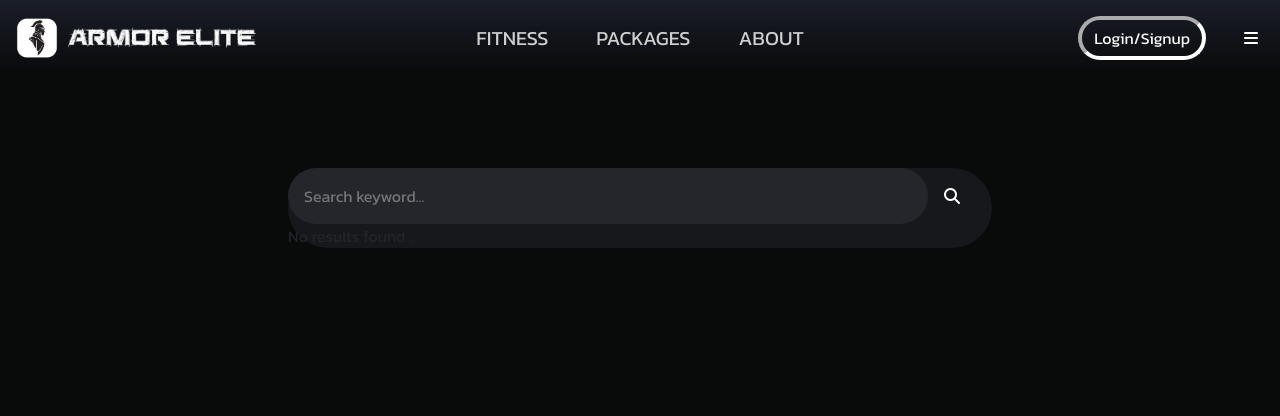
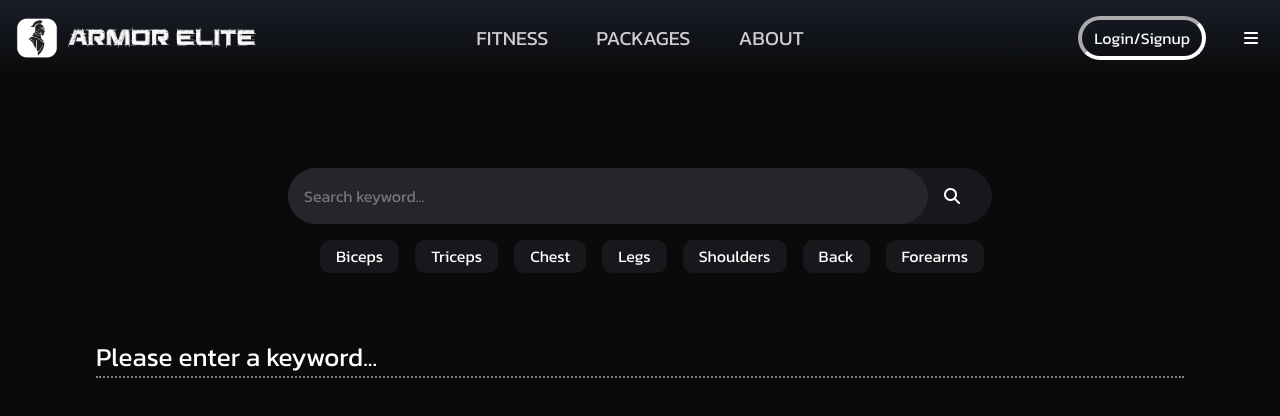
Before and after one commit to HemantDutta/ArmorElite-Gym-App, a React (Create React App) app in the folder client/: page /exercises in a window 1280 px wide. Shown: the top 416 px of the page. Built offline with nearby package versions, Linux system fonts and the light colour scheme; a web font is replaced by a local one.

Commit message:
Create Exercise keywords, Grid, Item and content

```diff
--- a/client/public/assets/css/ArmorEliteStyles.css
+++ b/client/public/assets/css/ArmorEliteStyles.css
@@ -1583,6 +1583,34 @@ nav .navbar-bigMenu-container .bigMenu-innerContainer .bigMenu-optionList-contai
     padding: 3rem;
 }
 
+.exercises .search-keyword-flex{
+    display: flex;
+    justify-content: flex-start;
+    align-items: center;
+    width: 50vw;
+    margin: 1rem auto;
+    column-gap: 1rem;
+}
+
+.exercises .search-keyword-flex .search-keyword-item button{
+    background-color: #17181c;
+    padding: 0.275rem 1rem;
+    border-radius: 10px;
+    color: white;
+    cursor: pointer;
+    transition: all 0.2s ease;
+    outline: none;
+    border: none;
+}
+
+.exercises .search-keyword-flex .search-keyword-item button:hover{
+    background-color: #282a31;
+}
+
+.exercises .search-keyword-flex .search-keyword-item button:focus{
+    background-color: #393c46;
+}
+
 .exercises .exercises-container .exercises-search-container{
     background-color: #17181c;
     width: max-content;
@@ -1608,4 +1636,103 @@ nav .navbar-bigMenu-container .bigMenu-innerContainer .bigMenu-optionList-contai
     padding: 0 2rem 0 1rem;
     cursor: pointer;
 }
+
+.exercises .exercises-container .exercise-grid-container{
+    padding: 3rem;
+    margin-top: 1rem;
+}
+
+.exercises .exercises-container .exercise-grid-container .exercise-grid-header{
+    border-bottom: 2px dotted gray;
+}
+
+.exercises .exercises-container .exercise-grid-container .exercise-grid-header span{
+    font-size: 26px;
+    color: white;
+}
+
+.exercises .exercises-container .exercise-grid-container .exercise-grid-header span.main-color{
+    color: #00d6ff;
+}
+
+.exercises .exercises-container .exercise-grid-container .exercise-grid {
+    display: grid;
+    padding: 2rem;
+    gap: 2rem;
+    grid-template-rows: auto;
+    grid-template-columns: 1fr 1fr 1fr 1fr;
+    place-items: center;
+}
+
+.exercises .exercises-container .exercise-grid-container .exercise-grid .exercise-item{
+    position: relative;
+    overflow: hidden;
+}
+
+.exercises .exercises-container .exercise-grid-container .exercise-grid .exercise-item .exercise-gif{
+    width: 100%;
+    height: 100%;
+}
+
+.exercises .exercises-container .exercise-grid-container .exercise-grid .exercise-item .exercise-gif img{
+    width: 100%;
+    height: 100%;
+    object-fit: contain;
+}
+
+.exercises .exercises-container .exercise-grid-container .exercise-grid .exercise-item .exercise-content{
+    position: absolute;
+    bottom: 0;
+    left: 0;
+    background-color: #16171a;
+    width: 100%;
+    padding: 0.350rem;
+    transition: all 0.4s ease;
+    transform: translateY(60%);
+    border-top-right-radius: 10px;
+    border-top-left-radius: 10px;
+}
+
+.exercises .exercises-container .exercise-grid-container .exercise-grid .exercise-item:hover .exercise-content{
+    transform: translateY(0%);
+    background-color: rgba(22,23,26, 0.8);
+    backdrop-filter: blur(5px);
+    -webkit-backdrop-filter: blur(5px);
+    border-top-right-radius: 0;
+    border-top-left-radius: 0;
+}
+
+.exercises .exercises-container .exercise-grid-container .exercise-grid .exercise-item .exercise-content div{
+    color: white;
+    text-transform: uppercase;
+}
+
+.exercises .exercises-container .exercise-grid-container .exercise-grid .exercise-item .exercise-content .exercise-name{
+    width: 100%;
+    overflow: hidden;
+    text-overflow: ellipsis;
+    white-space: nowrap;
+}
+
+.exercises .exercises-container .exercise-grid-container .exercise-grid .exercise-item:hover .exercise-content .exercise-name{
+    width: auto;
+    text-overflow: initial;
+    white-space: initial;
+}
+
+.exercises .exercises-container .exercise-grid-container .exercise-grid .exercise-item .exercise-add-btn button{
+    position: absolute;
+    right: 1rem;
+    top: 1rem;
+    background-color: #16171a;
+    border: none;
+    border-radius: 5px;
+    color: white;
+    transition: all 0.2s ease;
+}
+
+.exercises .exercises-container .exercise-grid-container .exercise-grid .exercise-item .exercise-add-btn button:hover{
+    color: #00d6ff;
+    background-color: #292b31;
+}
 /*==========Exercises End==========*/
--- a/client/src/pages/Exercises.js
+++ b/client/src/pages/Exercises.js
@@ -7,6 +7,7 @@ export const Exercises = () => {
 
     //states
     const [name, setName] = useState('');
+    const [search, setSearch] = useState(false);
     const [exercises, setExercises] = useState([]);
 
     //Toggle Alert
@@ -28,11 +29,13 @@ export const Exercises = () => {
 
         if (name !== "") {
             if (name.match(/^[a-zA-Z {1}]{1,15}$/g)) {
-                console.log(name);
+                setSearch(true);
                 setExercises([]);
-                const {data , errors} = await supabase.from("exercises").select().or(`bodyPart.like.%${name}%,equipment.like.%${name}%,name.like.%${name}%,target.like.%${name}%`)
+                const {data, errors} = await supabase.from("exercises").select().or(`bodyPart.like.%${name}%,equipment.like.%${name}%,name.like.%${name}%,target.like.%${name}%`)
                 setExercises(data);
             } else {
+                setSearch(false);
+                setExercises([]);
                 alertHead.classList.add("error");
                 alertHead.classList.remove("success");
                 alertHead.innerHTML = "Error";
@@ -43,6 +46,8 @@ export const Exercises = () => {
                 }, 4000)
             }
         } else {
+            setSearch(false);
+            setExercises([]);
             alertHead.classList.add("error");
             alertHead.classList.remove("success");
             alertHead.innerHTML = "Error";
@@ -76,23 +81,94 @@ export const Exercises = () => {
                             }} onKeyDown={handleKeyDown}/>
                             <i className="fa-solid fa-magnifying-glass"/>
                         </div>
+                    </div>
+                    <div className="search-keyword-flex">
+                        <div className="search-keyword-item">
+                            <button onClick={() => {
+                                setName("biceps");
+                                getExercises().then()
+                            }}>Biceps
+                            </button>
+                        </div>
+                        <div className="search-keyword-item">
+                            <button onClick={() => {
+                                setName("triceps");
+                                getExercises().then()
+                            }}>Triceps
+                            </button>
+                        </div>
+                        <div className="search-keyword-item">
+                            <button onClick={() => {
+                                setName("chest");
+                                getExercises().then()
+                            }}>Chest
+                            </button>
+                        </div>
+                        <div className="search-keyword-item">
+                            <button onClick={() => {
+                                setName("legs");
+                                getExercises().then()
+                            }}>Legs
+                            </button>
+                        </div>
+                        <div className="search-keyword-item">
+                            <button onClick={() => {
+                                setName("shoulder");
+                                getExercises().then()
+                            }}>Shoulders
+                            </button>
+                        </div>
+                        <div className="search-keyword-item">
+                            <button onClick={() => {
+                                setName("back");
+                                getExercises().then()
+                            }}>Back
+                            </button>
+                        </div>
+                        <div className="search-keyword-item">
+                            <button onClick={() => {
+                                setName("forearm");
+                                getExercises().then()
+                            }}>Forearms
+                            </button>
+                        </div>
+
+                    </div>
                     <div className="exercise-grid-container">
                         <div className="exercise-grid-header">
                             {
-                                    exercises.length === 0 &&
-                                    <span>No results found...</span>
+                                exercises.length === 0 && search &&
+                                <span id="result">No results found...</span>
+                            }
+                            {
+                                exercises.length === 0 && !search &&
+                                <span id="result">Please enter a keyword...</span>
                             }
                             {
                                 exercises.length !== 0 &&
-                                    <span>{exercises.length} results found...</span>
+                                <span id="result"><span className="main-color">{exercises.length}</span> results found...</span>
                             }
                         </div>
                         <div className="exercise-grid">
-                                <div className="exercise-item">
-                                    <div className="exercise-gif"></div>
-                                    <div className="exercise-content"></div>
+                            {
+                                exercises.map(((value, index) => {
+                                    return (
+                                        <div className="exercise-item" key={index}>
+                                            <div className="exercise-gif">
+                                                <img src={value.gifUrl} alt={value.name}/>
+                                            </div>
+                                            <div className="exercise-content">
+                                                <div className="exercise-name">{value.name}</div>
+                                                <div className="exercise-target"><span className="main-color">Target: </span>{value.target}</div>
+                                                <div className="exercise-equipment"><span className="main-color">Equipment: </span>{value.equipment}</div>
+                                            </div>
+                                            <div className="exercise-add-btn">
+                                                <button><i className="fa-solid fa-plus"/></button>
                                             </div>
                                         </div>
+                                    )
+                                }))
+                            }
                         </div>
                     </div>
                 </div>
```
Lines whose indentation alone changed are shown as unchanged.
